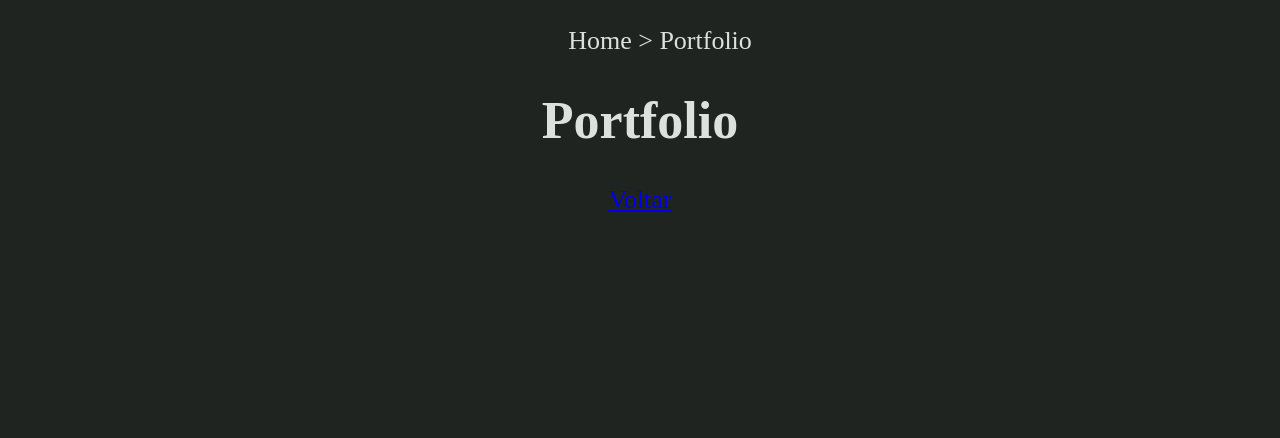
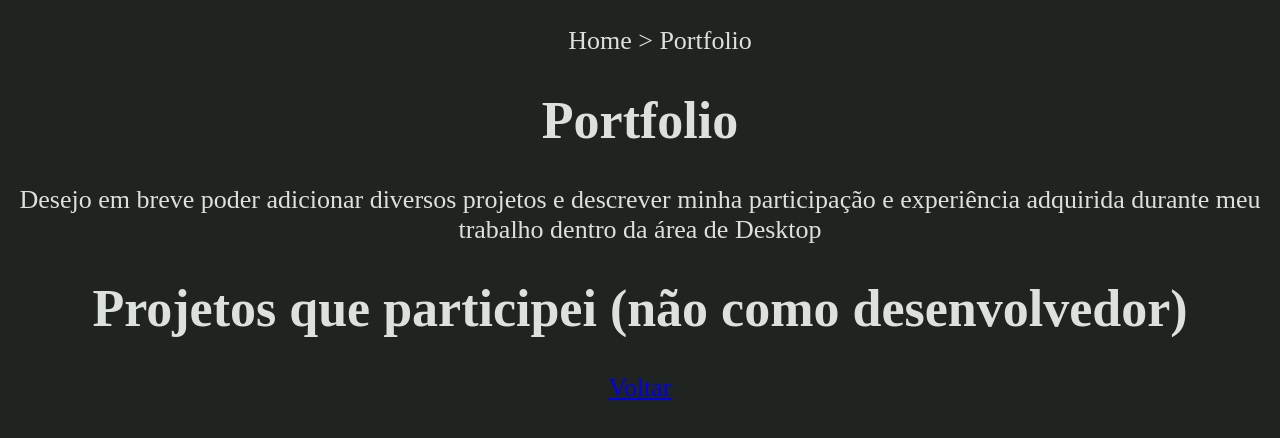
Before and after one commit to thiagorovari/Portfolio, a plain HTML site: page portfolio.html in a window 1280 px wide. Drawn offline with Linux system fonts and the light colour scheme.

Commit message:
Adicionando a descrição na aba de portfolio

```diff
--- a/portfolio.html
+++ b/portfolio.html
@@ -26,7 +26,11 @@
 				</ul>
 
 				<h1>Portfolio</h1>
+				<p>Desejo em breve poder adicionar diversos projetos e descrever minha participação e experiência adquirida durante meu trabalho dentro da área de Desktop</p>
 
+				<div>
+					<h1>Projetos que participei (não como desenvolvedor)</h1>
+				</div>
 
 				<a href="index.html">Voltar<a>
 
```
